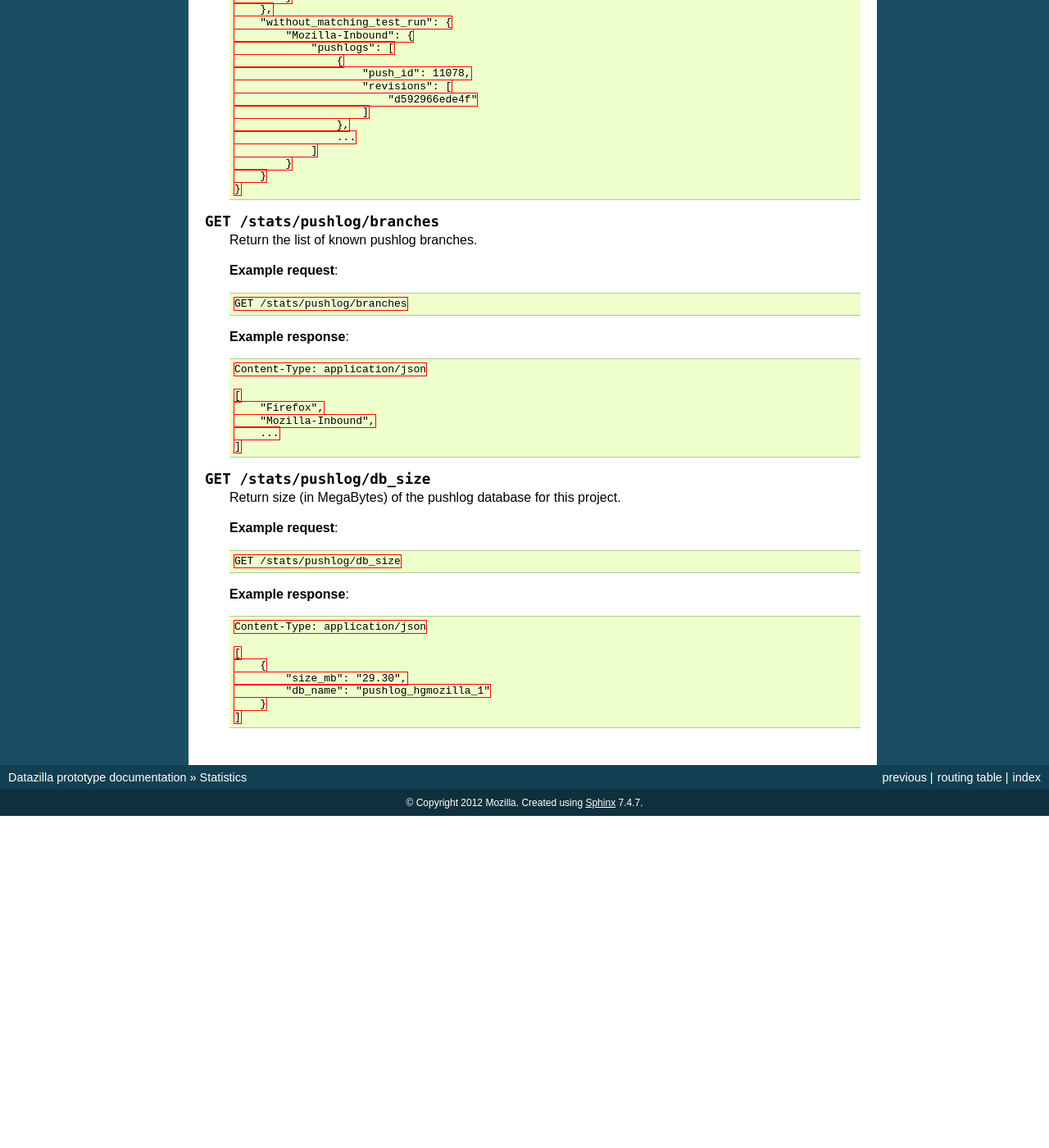
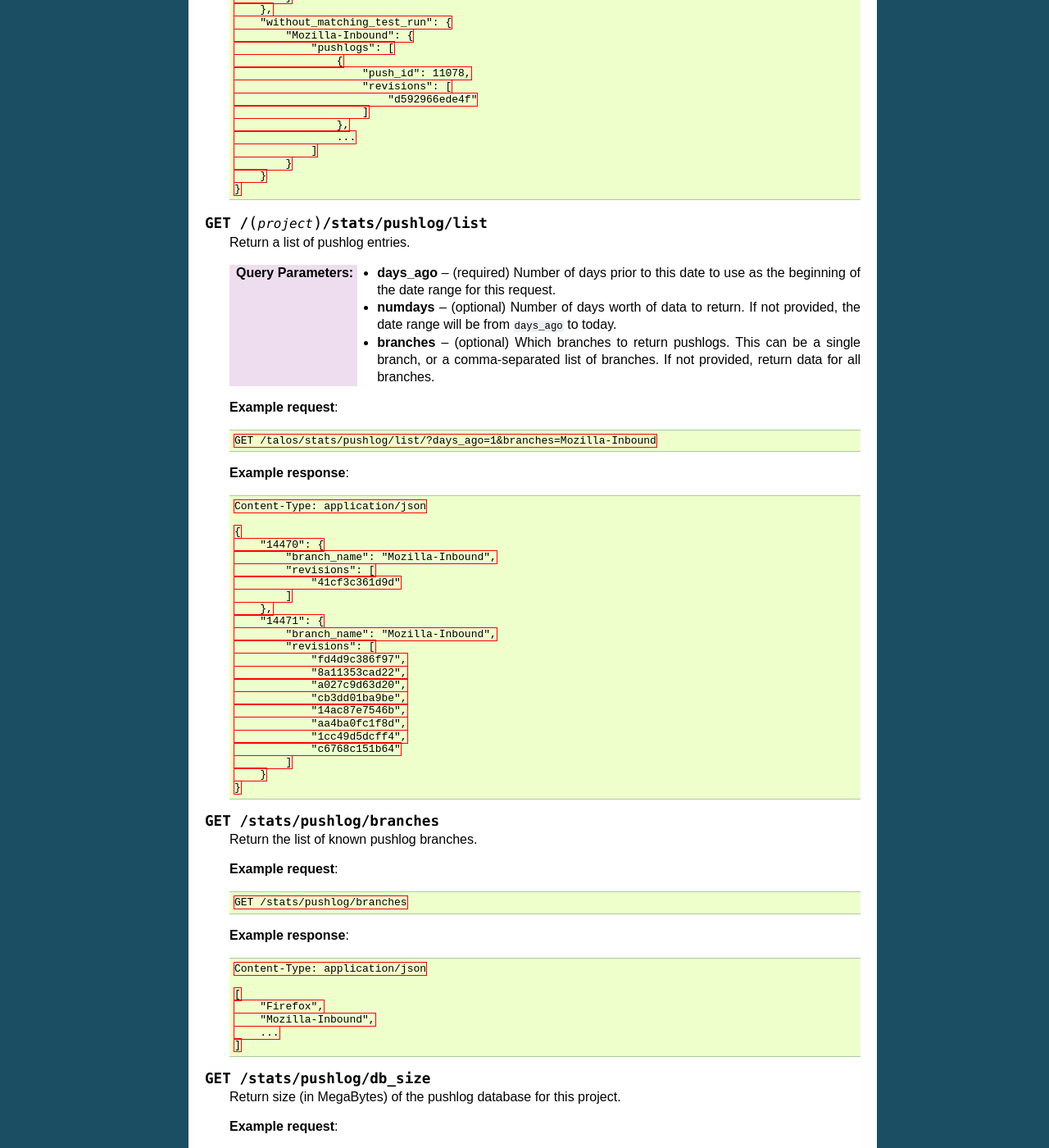
Before and after one commit to mozilla/datazilla, a Sphinx documentation site: the page built from docs/statistics.rst, in a window 1280 px wide and 1400 px high, scrolled down 4640 px. Shown: the whole window at 82% size. Built offline with Sphinx 7.4.7, drawn with Linux system fonts in a browser that asks for light colours; before the commit the page ends 5635 px from its top, so only the background shows below that; some of the changed text lies outside the part shown.

Commit message:
added statistics api for getting a list of pushlogs.  and documentation for the new apis.

```diff
--- a/docs/index.rst
+++ b/docs/index.rst
@@ -20,6 +20,7 @@ Contents
    development
    architecture
    statistics
+   testdata
 
 * :ref:`search`
 
--- a/docs/statistics.rst
+++ b/docs/statistics.rst
@@ -329,6 +329,54 @@ Push Logs
         }
 
 
+.. http:get:: /(project)/stats/pushlog/list
+
+    Return a list of pushlog entries.
+
+    :query days_ago: (required) Number of days prior to this date to use as the
+        beginning of the date range for this request.
+    :query numdays: (optional) Number of days worth of data to return.  If not
+        provided, the date range will be from ``days_ago`` to today.
+    :query branches: (optional) Which branches to return pushlogs.
+        This can be a single branch, or a comma-separated list of branches.  If not
+        provided, return data for all branches.
+
+
+    **Example request**:
+
+    .. sourcecode:: http
+
+        GET /talos/stats/pushlog/list/?days_ago=1&branches=Mozilla-Inbound
+
+    **Example response**:
+
+    .. sourcecode:: http
+
+        Content-Type: application/json
+
+        {
+            "14470": {
+                "branch_name": "Mozilla-Inbound",
+                "revisions": [
+                    "41cf3c361d9d"
+                ]
+            },
+            "14471": {
+                "branch_name": "Mozilla-Inbound",
+                "revisions": [
+                    "fd4d9c386f97",
+                    "8a11353cad22",
+                    "a027c9d63d20",
+                    "cb3dd01ba9be",
+                    "14ac87e7546b",
+                    "aa4ba0fc1f8d",
+                    "1cc49d5dcff4",
+                    "c6768c151b64"
+                ]
+            }
+        }
+
+
 .. http:get:: /stats/pushlog/branches
 
     Return the list of known pushlog branches.
```
Also changed, not shown: docs/testdata.rst (added, +85 -0 lines).
